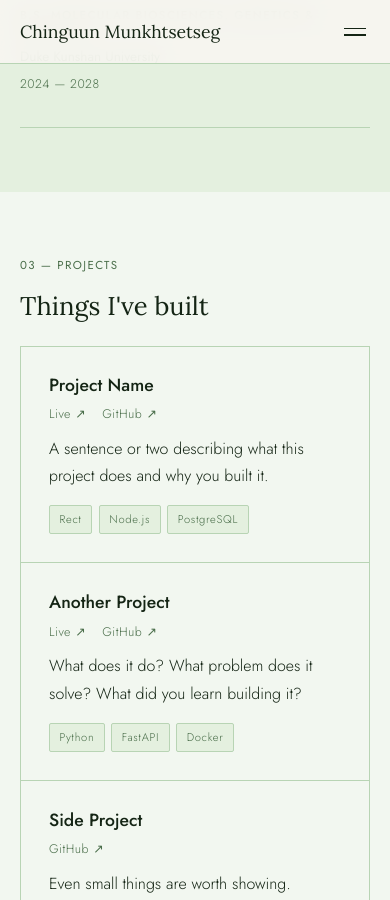
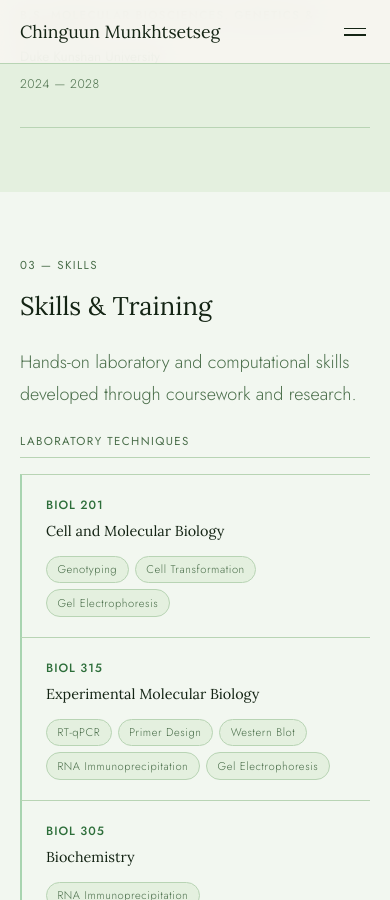
Before and after one commit to chinguunxo/chinguunxo.github.io, a Jekyll site: the page built from index.html, in a window 390 px wide and 900 px high, scrolled down 2757 px. Built offline with Jekyll 4.4.1, drawn with Linux system fonts in a browser that asks for light colours; some of the changed text lies outside the part shown.

Commit message:
Replace Projects section with Skills section
Replaces placeholder project cards with a course-based skills layout
organized into Laboratory Techniques and Computational & Data Skills,
including a proficiency summary with highlighted core competencies.

https://claude.ai/code/session_01T69avs9Ni8P8GrYdjEB4CM

```diff
--- a/_layouts/default.html
+++ b/_layouts/default.html
@@ -36,7 +36,7 @@
       <ul class="nav-links">
         <li><a href="{{ '/#about' | relative_url }}">About</a></li>
         <li><a href="{{ '/#experience' | relative_url }}">Experience</a></li>
-        <li><a href="{{ '/#projects' | relative_url }}">Projects</a></li>
+        <li><a href="{{ '/#skills' | relative_url }}">Skills</a></li>
         <li><a href="{{ '/blog' | relative_url }}">Blog</a></li>
         <li><a href="{{ '/#contact' | relative_url }}">Contact</a></li>
       </ul>
--- a/assets/css/style.css
+++ b/assets/css/style.css
@@ -358,60 +358,123 @@ p:last-child { margin-bottom: 0; }
 }
 
 /* ───────────────────────────────────────────────────────
-   PROJECTS
+   SKILLS
 ─────────────────────────────────────────────────────── */
-.projects-grid {
-  display: grid;
-  gap: 1px;
-  border: 1px solid var(--border);
+.skills-category {
+  margin-bottom: 2.5rem;
 }
 
-.project-card {
-  padding: 1.75rem;
-  background: var(--bg);
-  transition: background 0.2s;
+.skills-category-title {
+  font-family: var(--font-sans);
+  font-size: 0.72rem;
+  letter-spacing: 0.12em;
+  text-transform: uppercase;
+  color: var(--text-muted);
+  font-weight: 400;
+  margin-bottom: 1rem;
+  padding-bottom: 0.5rem;
   border-bottom: 1px solid var(--border);
 }
-.project-card:last-child { border-bottom: none; }
-.project-card:hover { background: var(--bg-alt); }
 
-.project-top {
+.course-cards {
   display: flex;
-  justify-content: space-between;
-  align-items: flex-start;
-  margin-bottom: 0.6rem;
-  gap: 1rem;
+  flex-direction: column;
+  gap: 0;
 }
 
-.project-links {
+.course-card {
+  padding: 1.25rem 1.25rem 1.25rem 1.5rem;
+  border-left: 2px solid var(--accent-warm);
+  border-bottom: 1px solid var(--border);
+  background: var(--bg);
+  transition: border-left-color 0.2s, background 0.2s;
+}
+.course-card:first-child { border-top: 1px solid var(--border); }
+.course-card:hover {
+  border-left-color: var(--accent);
+  background: var(--bg-alt);
+}
+
+.course-header {
   display: flex;
-  gap: 1rem;
+  align-items: baseline;
+  gap: 0.75rem;
+  margin-bottom: 0.75rem;
+  flex-wrap: wrap;
+}
+
+.course-code {
+  font-size: 0.75rem;
+  font-weight: 500;
+  letter-spacing: 0.08em;
+  color: var(--accent);
+  text-transform: uppercase;
   flex-shrink: 0;
 }
 
-.project-links a {
-  font-size: 0.78rem;
-  color: var(--text-muted);
-  text-decoration: none;
-  letter-spacing: 0.04em;
+.course-name {
+  font-size: 0.9rem;
+  color: var(--text);
+  font-family: var(--font-serif);
 }
-.project-links a:hover { color: var(--accent); }
 
-.project-tags {
-  margin-top: 1rem;
+.skill-tags {
   display: flex;
   flex-wrap: wrap;
   gap: 0.4rem;
 }
 
-.project-tags span {
+.skill-tags span {
   font-size: 0.7rem;
-  letter-spacing: 0.06em;
-  padding: 0.25rem 0.6rem;
+  letter-spacing: 0.05em;
+  padding: 0.2rem 0.65rem;
   background: var(--bg-alt);
   border: 1px solid var(--border);
   color: var(--text-muted);
+  border-radius: 20px;
+}
+
+/* Proficiency summary */
+.proficiency-summary {
+  margin-top: 2.5rem;
+  padding-top: 2rem;
+  border-top: 1px solid var(--border);
+  display: flex;
+  flex-direction: column;
+  gap: 1.25rem;
+}
+
+.proficiency-label {
+  font-family: var(--font-sans);
+  font-size: 0.7rem;
+  letter-spacing: 0.1em;
+  text-transform: uppercase;
+  color: var(--text-muted);
+  font-weight: 400;
+  margin-bottom: 0.5rem;
+}
+
+.proficiency-tags {
+  display: flex;
+  flex-wrap: wrap;
+  gap: 0.4rem;
+}
+
+.proficiency-tags span {
+  font-size: 0.75rem;
+  letter-spacing: 0.04em;
+  padding: 0.3rem 0.8rem;
+  border: 1px solid var(--border);
   border-radius: 2px;
+  color: var(--text-muted);
+  background: transparent;
+}
+
+.proficiency-tags.proficiency-primary span {
+  background: var(--accent);
+  border-color: var(--accent);
+  color: var(--bg);
+  font-weight: 400;
 }
 
 /* ───────────────────────────────────────────────────────
@@ -818,9 +881,13 @@ p:last-child { margin-bottom: 0; }
 
   .btn { text-align: center; }
 
-  .project-top {
+  .course-header {
     flex-direction: column;
-    gap: 0.5rem;
+    gap: 0.25rem;
+  }
+
+  .proficiency-summary {
+    gap: 1rem;
   }
 }
 
--- a/index.html
+++ b/index.html
@@ -104,59 +104,118 @@ title: Home
   </div>
 </section>
 
-<!-- ═══════════ PROJECTS ═══════════ -->
-<section class="section" id="projects">
+<!-- ═══════════ SKILLS ═══════════ -->
+<section class="section" id="skills">
   <div class="section-inner two-col">
     <div class="section-label">
-      <span>03 — Projects</span>
+      <span>03 — Skills</span>
     </div>
     <div class="section-content">
-      <h2>Things I've built</h2>
+      <h2>Skills &amp; Training</h2>
+      <p class="lead">Hands-on laboratory and computational skills developed through coursework and research.</p>
 
-      <div class="projects-grid">
+      <div class="skills-category">
+        <h3 class="skills-category-title">Laboratory Techniques</h3>
+        <div class="course-cards">
 
-        <div class="project-card">
-          <div class="project-top">
-            <h3>Project Name</h3>
-            <div class="project-links">
-              <a href="#" target="_blank" rel="noopener">Live ↗</a>
-              <a href="#" target="_blank" rel="noopener">GitHub ↗</a>
+          <div class="course-card">
+            <div class="course-header">
+              <span class="course-code">BIOL 201</span>
+              <span class="course-name">Cell and Molecular Biology</span>
+            </div>
+            <div class="skill-tags">
+              <span>Genotyping</span>
+              <span>Cell Transformation</span>
+              <span>Gel Electrophoresis</span>
             </div>
           </div>
-          <p>A sentence or two describing what this project does and why you built it.</p>
-          <div class="project-tags">
-            <span>Rect</span><span>Node.js</span><span>PostgreSQL</span>
+
+          <div class="course-card">
+            <div class="course-header">
+              <span class="course-code">BIOL 315</span>
+              <span class="course-name">Experimental Molecular Biology</span>
+            </div>
+            <div class="skill-tags">
+              <span>RT-qPCR</span>
+              <span>Primer Design</span>
+              <span>Western Blot</span>
+              <span>RNA Immunoprecipitation</span>
+              <span>Gel Electrophoresis</span>
+            </div>
+          </div>
+
+          <div class="course-card">
+            <div class="course-header">
+              <span class="course-code">BIOL 305</span>
+              <span class="course-name">Biochemistry</span>
+            </div>
+            <div class="skill-tags">
+              <span>RNA Immunoprecipitation</span>
+            </div>
+          </div>
+
+        </div>
+      </div>
+
+      <div class="skills-category">
+        <h3 class="skills-category-title">Computational &amp; Data Skills</h3>
+        <div class="course-cards">
+
+          <div class="course-card">
+            <div class="course-header">
+              <span class="course-code">STATS 101</span>
+              <span class="course-name">Introduction to Applied Statistical Methods</span>
+            </div>
+            <div class="skill-tags">
+              <span>R</span>
+              <span>Statistical Analysis</span>
+            </div>
+          </div>
+
+          <div class="course-card">
+            <div class="course-header">
+              <span class="course-code">STATS 202</span>
+              <span class="course-name">Modeling and Predicting</span>
+            </div>
+            <div class="skill-tags">
+              <span>Python</span>
+              <span>Jupyter Notebook</span>
+              <span>Model Building</span>
+              <span>Data Analysis</span>
+            </div>
+          </div>
+
+        </div>
+      </div>
+
+      <div class="proficiency-summary">
+        <div class="proficiency-group">
+          <h4 class="proficiency-label">Core Lab Techniques</h4>
+          <div class="proficiency-tags proficiency-primary">
+            <span>Primer Design</span>
+            <span>Bacterial Transformation</span>
+            <span>Western Blot</span>
+            <span>Genotyping</span>
+            <span>RT-qPCR</span>
           </div>
         </div>
-
-        <div class="project-card">
-          <div class="project-top">
-            <h3>Another Project</h3>
-            <div class="project-links">
-              <a href="#" target="_blank" rel="noopener">Live ↗</a>
-              <a href="#" target="_blank" rel="noopener">GitHub ↗</a>
-            </div>
-          </div>
-          <p>What does it do? What problem does it solve? What did you learn building it?</p>
-          <div class="project-tags">
-            <span>Python</span><span>FastAPI</span><span>Docker</span>
+        <div class="proficiency-group">
+          <h4 class="proficiency-label">Programming &amp; Analysis</h4>
+          <div class="proficiency-tags proficiency-primary">
+            <span>Python</span>
+            <span>R</span>
+            <span>Jupyter Notebook</span>
           </div>
         </div>
-
-        <div class="project-card">
-          <div class="project-top">
-            <h3>Side Project</h3>
-            <div class="project-links">
-              <a href="#" target="_blank" rel="noopener">GitHub ↗</a>
-            </div>
-          </div>
-          <p>Even small things are worth showing. Describe it simply.</p>
-          <div class="project-tags">
-            <span>Go</span><span>CLI</span>
+        <div class="proficiency-group">
+          <h4 class="proficiency-label">Web (Personal)</h4>
+          <div class="proficiency-tags">
+            <span>CSS</span>
+            <span>JavaScript</span>
           </div>
         </div>
+      </div>
 
-      </div>
     </div>
   </div>
 </section>
```
